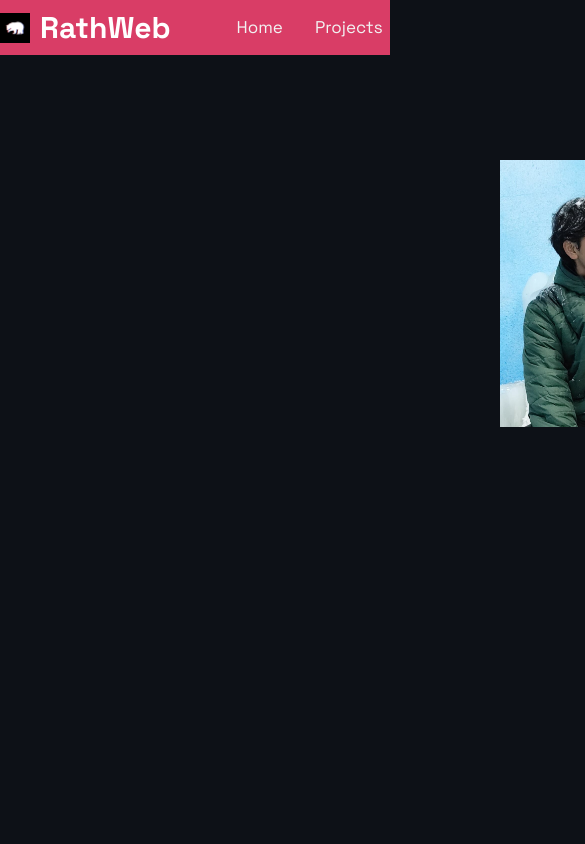
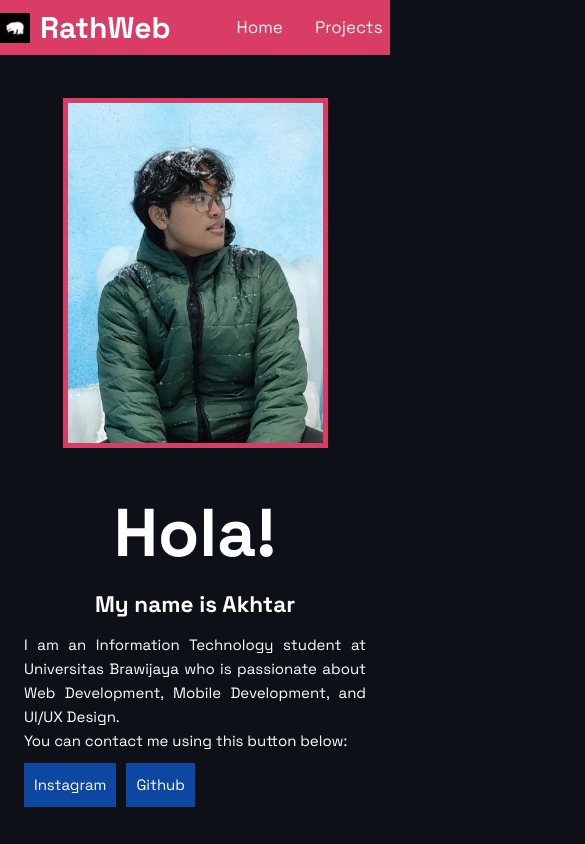
Before and after one commit to bukanberuangsr/RathWeb, a Vue app: page / in a window 390 px wide. Shown: the top 844 px of the page, 585 px wide, since content can reach past the window. Built offline with nearby package versions, Linux system fonts and the light colour scheme.

Commit message:
update homepage style

```diff
--- a/src/pages/Home.vue
+++ b/src/pages/Home.vue
@@ -1,4 +1,20 @@
-<script setup></script>
+<script setup>
+import { computed, onMounted, onUnmounted, ref } from 'vue'
+const greetings = ['Hello!', 'Halo!', 'Hola!', '!مرحبًا', 'こんにちは!']
+const greetIndex = ref(0)
+const greeting = computed(() => greetings[greetIndex.value])
+
+let intervalId
+onMounted(() => {
+  intervalId = window.setInterval(() => {
+    greetIndex.value = (greetIndex.value + 1) % greetings.length
+  }, 2000)
+})
+
+onUnmounted(() => {
+  window.clearInterval(intervalId)
+})
+</script>
 
 <template>
   <div class="content">
@@ -6,44 +22,122 @@
       <img src="/images/pfp.jpg" alt="" />
     </section>
     <section class="about">
-      <h1>Hello! My name is Akhtar</h1>
+      <h1 id="greeting">
+        <Transition name="greeting" mode="out-in">
+          <span :key="greeting"> {{ greeting }} </span>
+        </Transition>
+        <br />
+        My name is Akhtar
+      </h1>
       <p>
         I am an Information Technology student at Universitas Brawijaya who is passionate about Web
-        Development, Mobile Development, and UI/UX Design.
+        Development, Mobile Development, and UI/UX Design. <br />
+        You can contact me using this button below:
       </p>
+      <div class="links">
+        <a href="https://instagram.com/bukanberuangsr">Instagram</a>
+        <a href="https://github.com/bukanberuangsr">Github</a>
+      </div>
     </section>
   </div>
 </template>
 
 <style scoped>
 .content {
+  min-height: calc(100vh - 80px);
   display: flex;
   flex-direction: row;
   align-items: center;
-  justify-items: center;
+  justify-content: center;
   margin: 0 auto;
-  padding: 0 500px;
+  padding: 0 60px;
   gap: 50px;
 }
+
 .image img {
-  height: auto;
-  width: 200px;
+  height: 350px;
+  width: auto;
+  border: 5px solid var(--main-color);
+  transition: border 0.5s ease-in-out;
 }
+
+.image img:hover {
+  border: 5px solid var(--tertiary-color);
+}
+
 .about {
+  max-width: 520px;
   h1 {
+    margin-bottom: 10px;
+  }
+
+  h1,
+  span {
     font-weight: 700;
   }
+
+  span {
+    font-size: 3em;
+  }
+
   p {
     font-weight: 400;
     text-align: justify;
+    margin-bottom: 10px;
   }
 }
 
+.greeting-enter-active,
+.greeting-leave-active {
+  transition:
+    opacity 0.25s ease,
+    transform 0.25s ease;
+}
+
+.greeting-enter-from {
+  opacity: 0;
+  transform: translateY(8px);
+}
+
+.greeting-leave-to {
+  opacity: 0;
+  transform: translateY(-8px);
+}
+
+#greeting span {
+  display: inline-block;
+}
+
+.links {
+  margin: 10px 0;
+  display: flex;
+  flex-direction: row;
+  gap: 10px;
+}
+
+.links a {
+  padding: 10px;
+  background-color: var(--accent-dark-blue);
+  color: var(--white);
+  transition:
+    color 0.2s ease-in-out,
+    background-color 0.2s ease-in-out;
+}
+
+.links a:hover {
+  background-color: var(--accent-light-blue);
+  color: var(--accent-darker-blue);
+}
+
 @media (max-width: 786px) {
-  .container {
-    margin: 0;
-    padding: auto 10px;
-    gap: 0;
+  .content {
+    flex-direction: column;
+    padding: 0 24px;
+    gap: 24px;
+    text-align: center;
+  }
+  .about p {
+    text-align: justify;
   }
 }
 </style>
```
